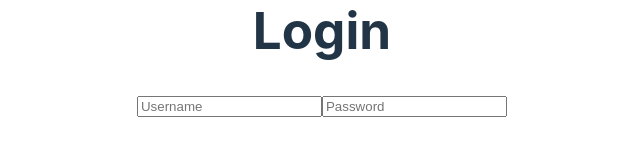
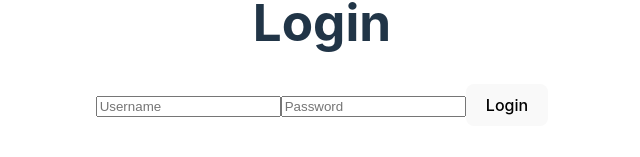
Before and after one commit to The-Goofy-Goubers/strangers-things, a React (Vite) app: page /pages/Login in a window 1280 px wide. Shown: the part 307-464 px from the top of the page, without its empty margins (318-958 px from the left). Built offline with nearby package versions, Linux system fonts and the light colour scheme; no server answers.

Commit message:
Wrote: onSumbit Working on:

```diff
--- a/src/pages/Login.jsx
+++ b/src/pages/Login.jsx
@@ -1,15 +1,61 @@
-import React from "react";
+import React, { useState, useEffect } from "react";
 
 // "/login" and "/register"
 //(this could alternatively be displayed in the profile instead of living in its own route)
 
 export const Login = () => {
+  //State Managment
+  const [username, setUsername] = useState("");
+  const [password, setPassword] = useState("");
+
+  //handleSubmit
+  const handleSubmit = (event) => {
+    event.preventDefault();
+    alert("you clicked me");
+
+    //POST Login
+    const cohortName = "2302-acc-pt-web-pt-d";
+    const baseURL = `https://strangers-things.herokuapp.com/${cohortName}`;
+
+    const submitLogin = async () => {
+      try {
+        const response = await fetch(`${baseURL}/users/login`, {
+          method: "POST",
+          headers: {
+            "Content-Type": "application/json",
+          },
+          body: JSON.stringify({
+            username: username,
+            password: password,
+          }),
+        });
+        const result = await response.json();
+        console.log(result);
+      } catch (err) {
+        console.error(err);
+      }
+    };
+    // Call the function to trigger the POST request
+    submitLogin();
+  };
+
   return (
     <div>
       <h1>Login</h1>
       <div>
-        <input type="text" placeholder="Username" />
-        <input type="password" placeholder="Password" />
+        <input
+          type="text"
+          placeholder="Username"
+          value={username}
+          onChange={(event) => setUsername(event.target.value)}
+        />
+        <input
+          type="password"
+          placeholder="Password"
+          value={password}
+          onChange={(event) => setPassword(event.target.value)}
+        />
+        <button onClick={handleSubmit}>Login</button>
       </div>
     </div>
   );
```
